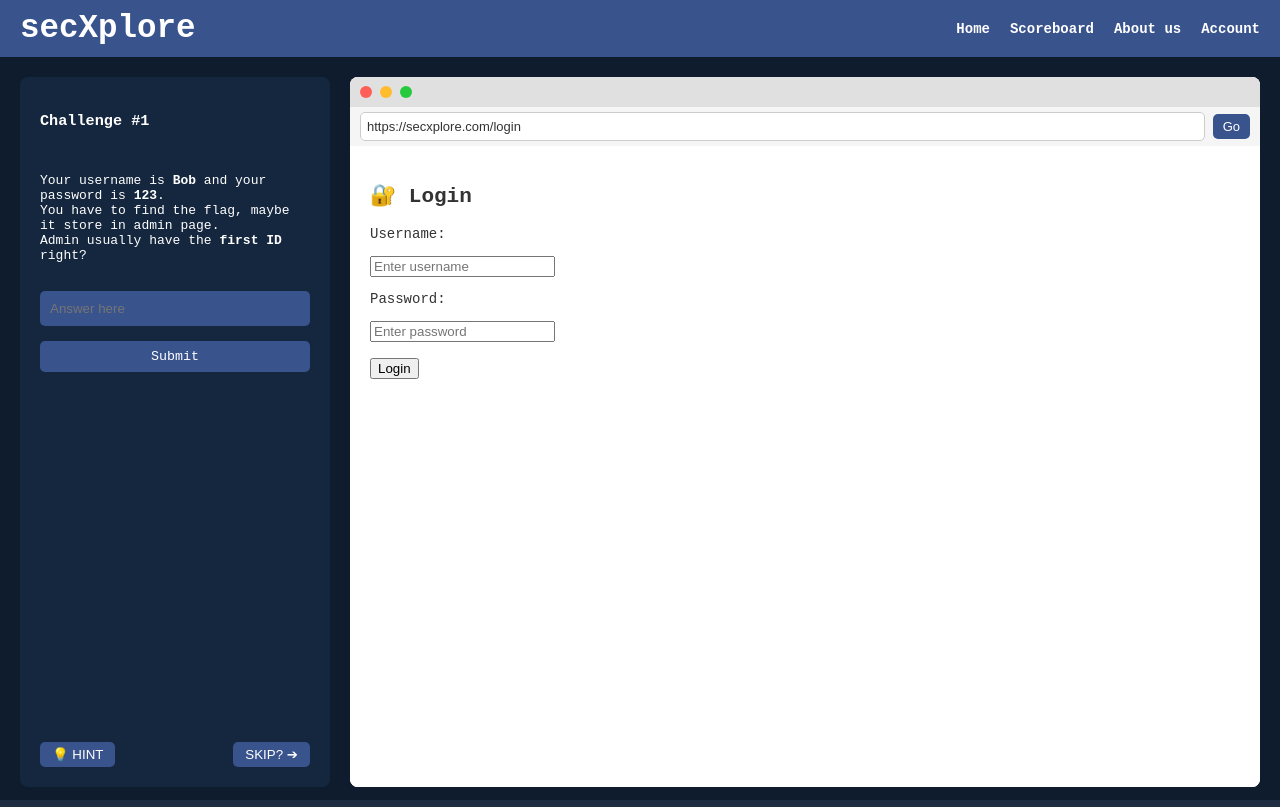
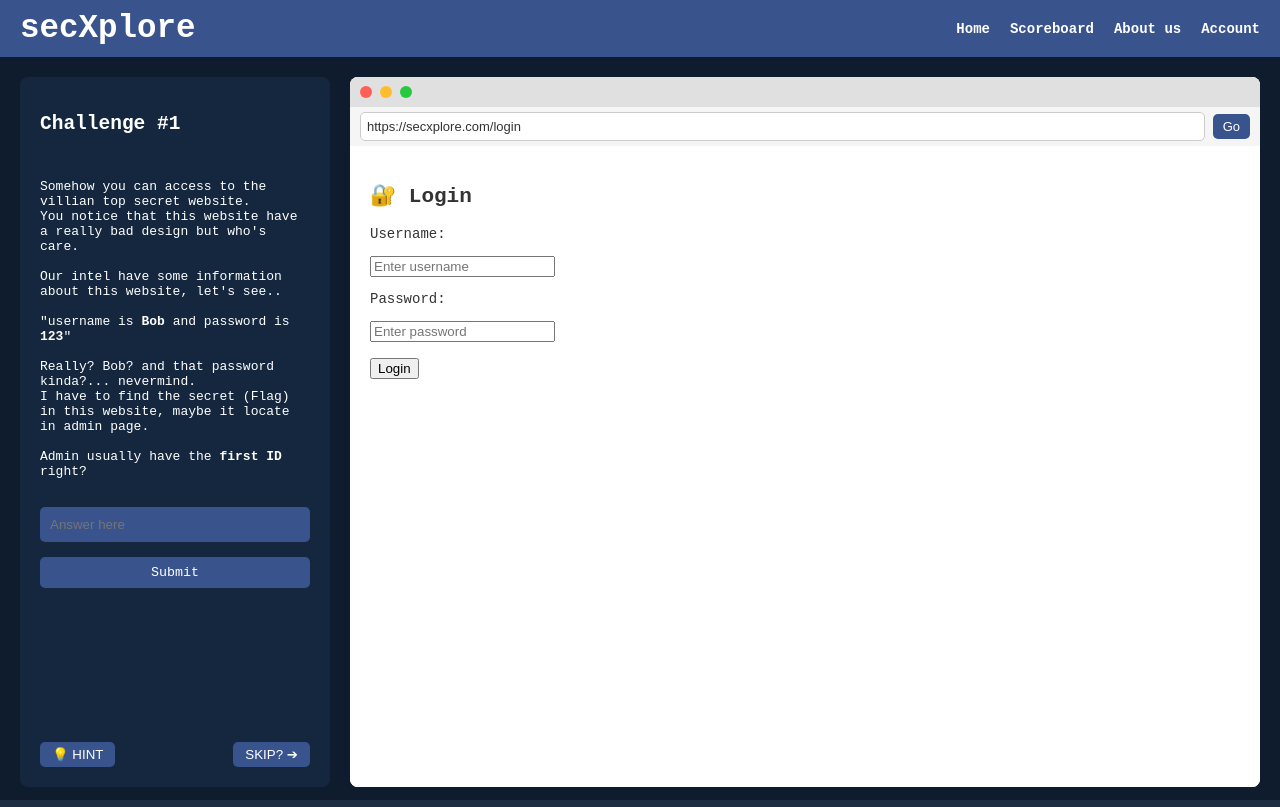
Before and after one commit to kroekwisit/secXplore, a React (Create React App) app: page /Challenge1 in a window 1280 px wide. Built offline with nearby package versions, Linux system fonts and the light colour scheme.

Commit message:
Add some story for challenge#1

```diff
--- a/src/App.js
+++ b/src/App.js
@@ -24,7 +24,6 @@
 
 // export default App;
 
-import React from "react";
 import { BrowserRouter as Router, Routes, Route } from "react-router-dom";
 import MainPage from "./MainPage";
 import LoginPage from "./LoginPage";
--- a/src/Challenge1.jsx
+++ b/src/Challenge1.jsx
@@ -148,9 +148,13 @@ const SimulationPage = () => {
 
       <div className="content">
         <div className="left-panel">
-          <h3>Challenge #1</h3>
-          <p>Your username is <strong>Bob</strong> and your password is <strong>123</strong>.<br />
-            You have to find the flag, maybe it store in admin page.<br />
+          <h2>Challenge #1</h2>
+          <p>Somehow you can access to the villian top secret website.<br/>
+            You notice that this website have a really bad design but who's care.<br/><br/>
+            Our intel have some information about this website, let's see..<br/><br/>
+            "username is <strong>Bob</strong> and password is <strong>123</strong>"<br/><br/>
+            Really? Bob? and that password kinda?... nevermind.<br/>
+            I have to find the secret (Flag) in this website, maybe it locate in admin page.<br/><br/>
             Admin usually have the <strong>first ID</strong> right?
           </p>
           <input
@@ -203,8 +207,11 @@ const SimulationPage = () => {
       {showPopup && (
         <div className="popup-overlay">
           <div className="popup-content">
-            <h3>🎉 Challenge Completed!</h3>
-            <p>You found the flag successfully.</p>
+            <h3>Challenge Completed!</h3>
+            <p>
+              Is this really a top secret villian website?<br/>
+              what a weak website...
+            </p>
             <div className="popup-buttons">
               <button onClick={() => setShowPopup(false)}>Close</button>
               <Link to="/" className="confirm-button">
--- a/src/style.css
+++ b/src/style.css
@@ -229,12 +229,13 @@ body, html {
   z-index: 1;
   max-width: 600px;
   padding: 0 1rem;
-  font-size: 20px;
+  font-size: 25px;
 }
 
 .start-button {
   margin-top: 1rem;
-  padding: 0.5rem 1.5rem;
+  padding: 10px 30px;
+  font-size: 20px;
   background-color: #3b5998;
   color: white;
   border: none;
```
